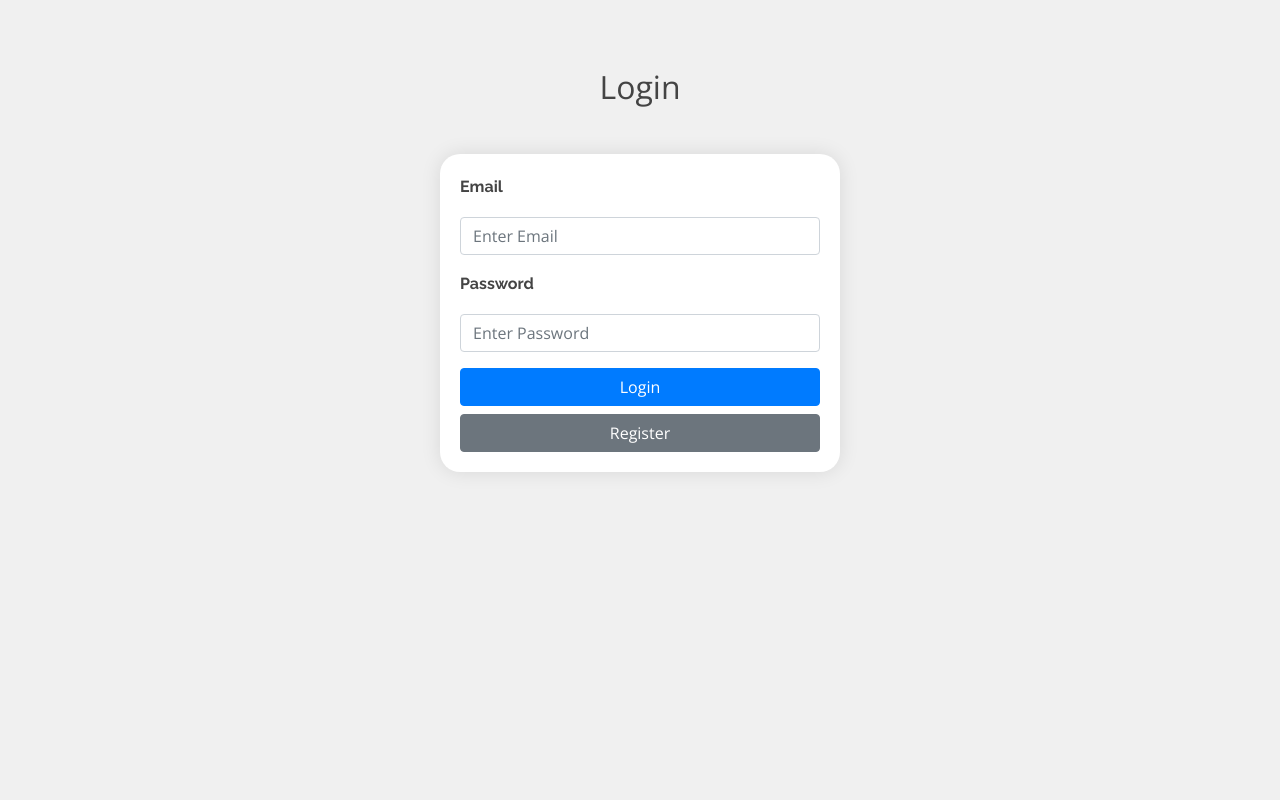
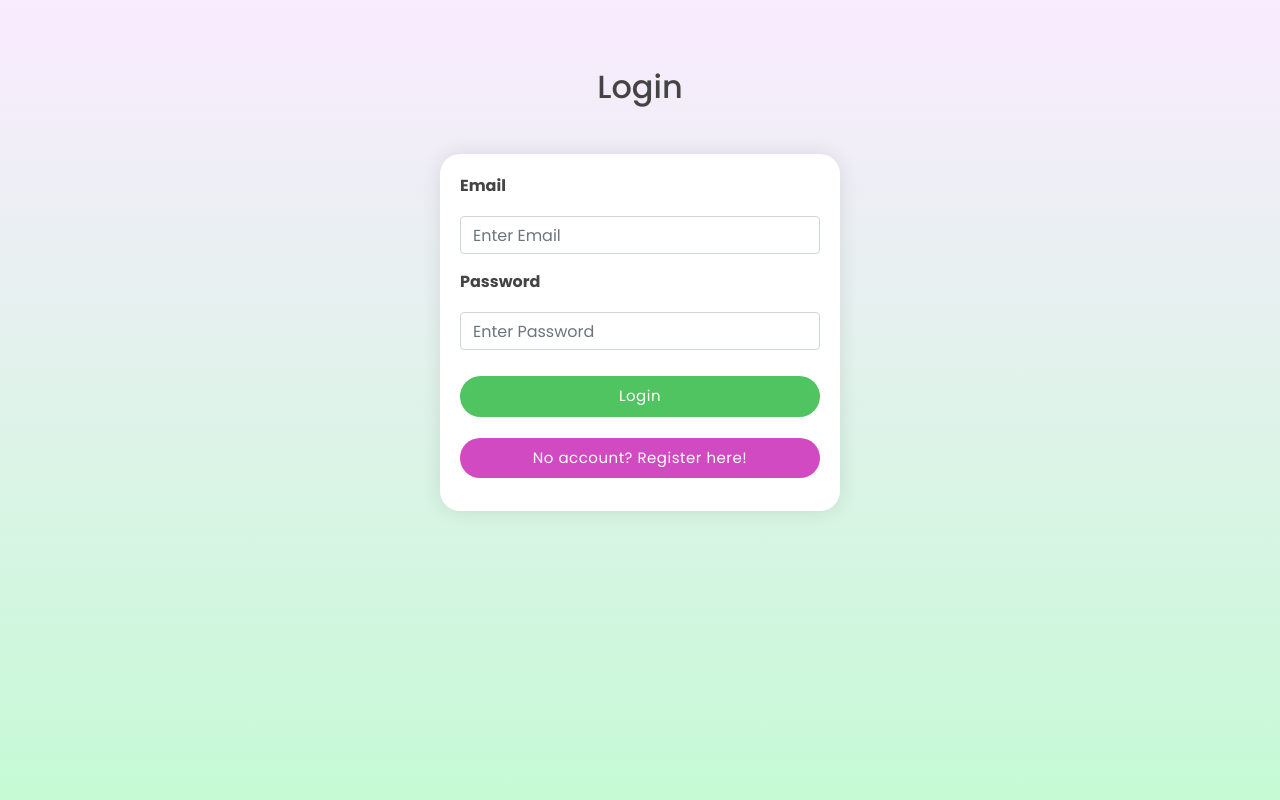
Before and after one commit to CEN5035-Summer-2023-Software-Eng/final-project-group_2, a Flask app: page /login in a window 1280 px wide. Run offline with Flask 3, Linux system fonts and the light colour scheme; some libraries are stand-ins or nearby versions.

Commit message:
Updated Login and Register pages

```diff
--- a/static/styles/index.css
+++ b/static/styles/index.css
@@ -431,7 +431,7 @@ body {
   }
 
   .section-bg {
-    background-color: #faebff;
+    background: linear-gradient(to bottom, #faebff, #c5fad5);
   }
 
   .section-title {
@@ -467,7 +467,7 @@ body {
   # About
   --------------------------------------------------------------*/
   .about {
-    background: #faebff;
+    background: linear-gradient(to bottom, #c5fad5, #faebff);
   }
 
   .about .content h2 {
--- a/static/styles/loginstyle.css
+++ b/static/styles/loginstyle.css
@@ -1,9 +1,13 @@
 body {
-    font-family: "Open Sans", sans-serif;
+    font-family: "Poppins", sans-serif;
     color: #444444;
-    background-color: #f0f0f0;
+    background: linear-gradient(to bottom, #faebff, #c5fad5);
     padding: 20px;
 }
+
+html, body {
+    height: 100%;
+  }
 
 .container {
     max-width: 400px;
@@ -13,6 +17,7 @@ body {
     border-radius: 20px;
     box-shadow: 0px 0px 20px 0px rgba(0, 0, 0, 0.1);
     transition: 0.3s;
+    font-family: "Poppins", sans-serif;
 }
 
 .container:hover {
@@ -20,7 +25,7 @@ body {
 }
 
 label {
-    font-family: "Raleway", sans-serif;
+    font-family: "Poppins", sans-serif;
     font-weight: bold;
 }
 
@@ -30,6 +35,29 @@ input, button {
 
 button {
     transition: 0.3s;
+}
+
+button.btn-first,
+button.btn-second {
+    font-family: "Poppins", sans-serif;
+    font-weight: 400;
+    font-size: 15px;
+    letter-spacing: 0.5px;
+    display: inline-block;
+    padding: 8px 50px 8px 50px;
+    margin-bottom: 13px;
+    transition: 0.5s;
+    border-radius: 50px;
+    color: #fff;
+}
+
+button.btn-first {
+    background: #51c462;
+    margin-top: 10px;
+}
+
+button.btn-second {
+    background: #D14AC2;
 }
 
 button:hover {
--- a/templates/login.html
+++ b/templates/login.html
@@ -23,8 +23,8 @@
             <input type="password" class="form-control" placeholder="Enter Password" name="password" required>
         </div>
 
-        <button type="submit" class="btn btn-primary btn-block">Login</button>
-        <button type="button" class="btn btn-secondary btn-block mt-2" onclick="window.location.href='/register'">Register</button>
+        <button type="submit" class="btn btn-first btn-block">Login</button>
+        <button type="button" class="btn btn-second btn-block mt-2" onclick="window.location.href='/register'">No account? Register here!</button>
       </div>
     </form>
 
--- a/templates/register.html
+++ b/templates/register.html
@@ -27,8 +27,8 @@
                 <input type="password" class="form-control" placeholder="Enter Password" name="password" required>
             </div>
 
-            <button type="submit" class="btn btn-primary btn-block">Register</button>
-            <button type="button" class="btn btn-secondary btn-block mt-2" onclick="window.location.href='/'">Back to Home</button>
+            <button type="submit" class="btn btn-first btn-block">Register</button>
+            <button type="button" class="btn btn-second btn-block mt-2" onclick="window.location.href='/'">Back to Home</button>
         </div>
     </form>
 
```
